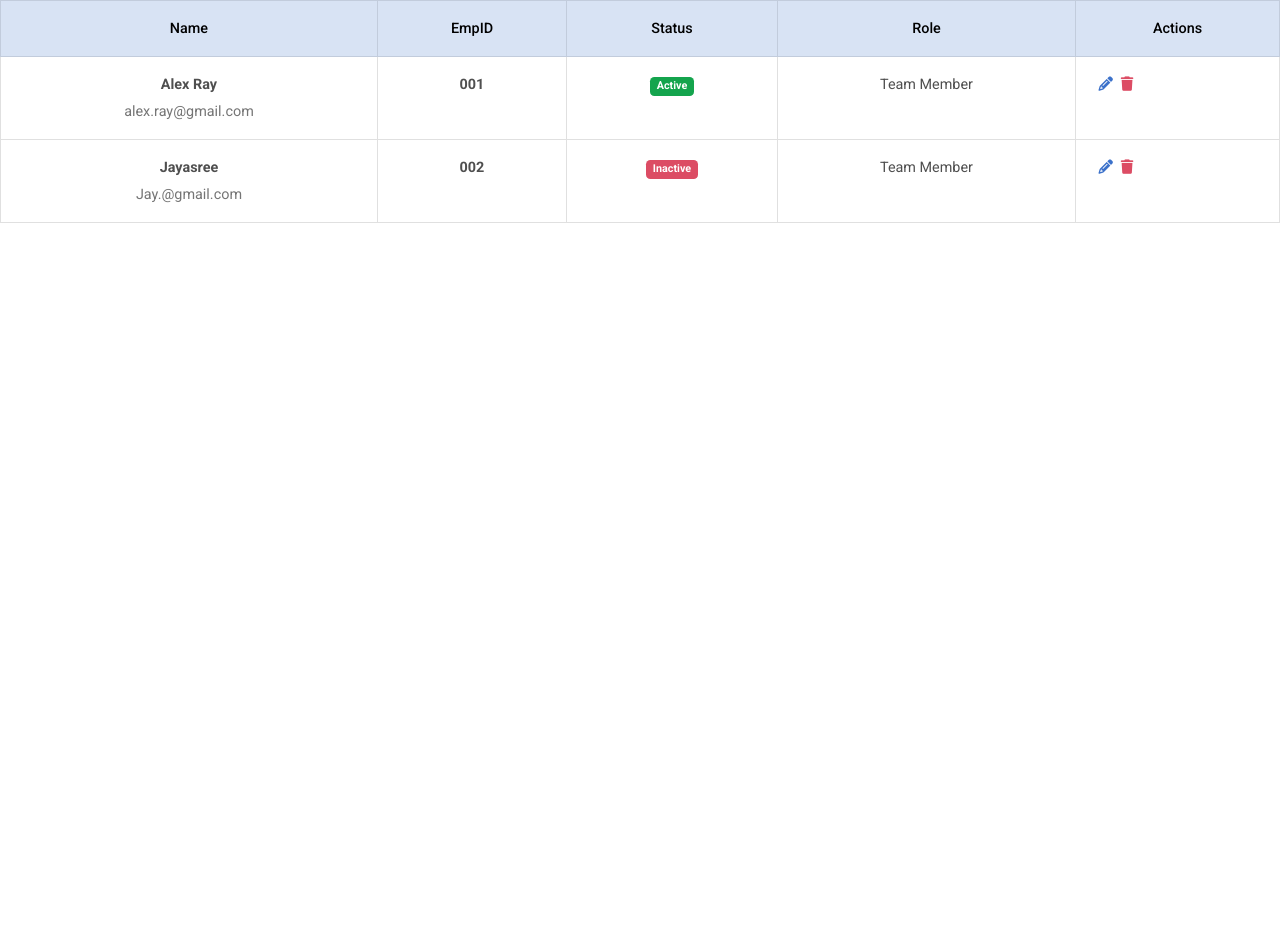
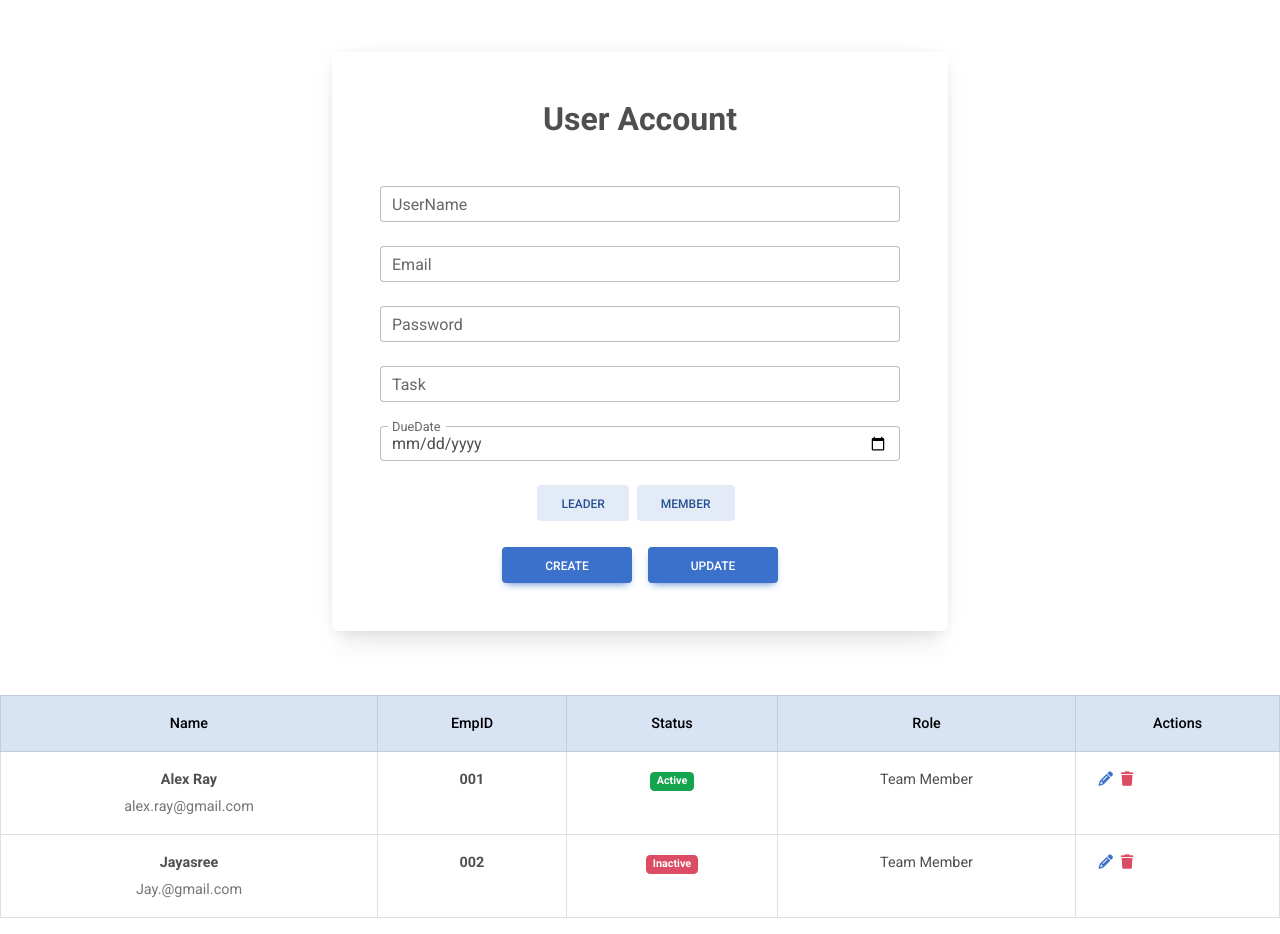
Before and after one commit to iamneo-production/ab02d132-02a5-424d-8aef-c7db376961c6, a React (Create React App) app in the folder reactapp/: page / in a window 1280 px wide. Before the commit the page ends 800 px from the top, so only its background shows below. Built offline with nearby package versions, Linux system fonts and the light colour scheme.

Commit message:
Added UserForm to App.js

```diff
--- a/reactapp/src/App.js
+++ b/reactapp/src/App.js
@@ -1,11 +1,11 @@
 import React from 'react';
 
 import UserList from './components/UserList';
-
+import UserForm from './components/UserForm';
 export default function App() {
   return (
     <div>
-
+      <UserForm/>
       <UserList/>
     </div>
   );
```
